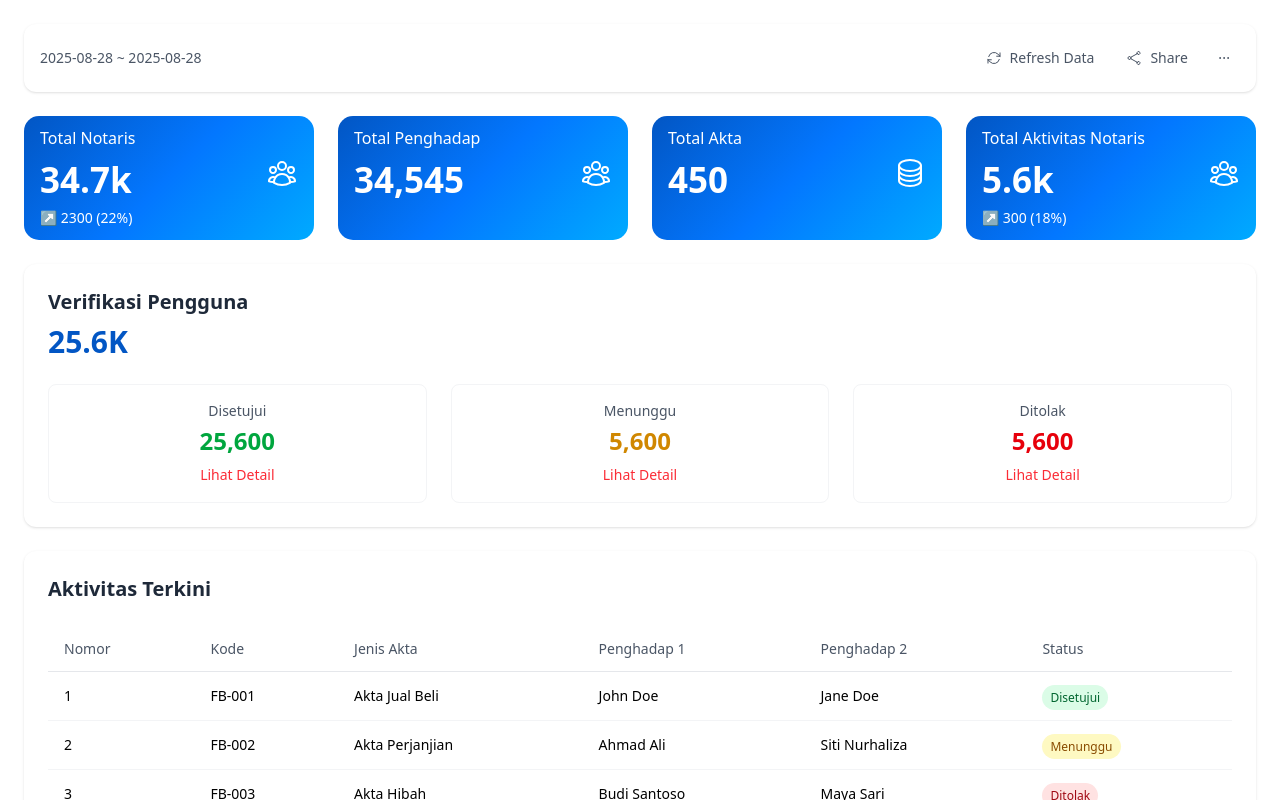
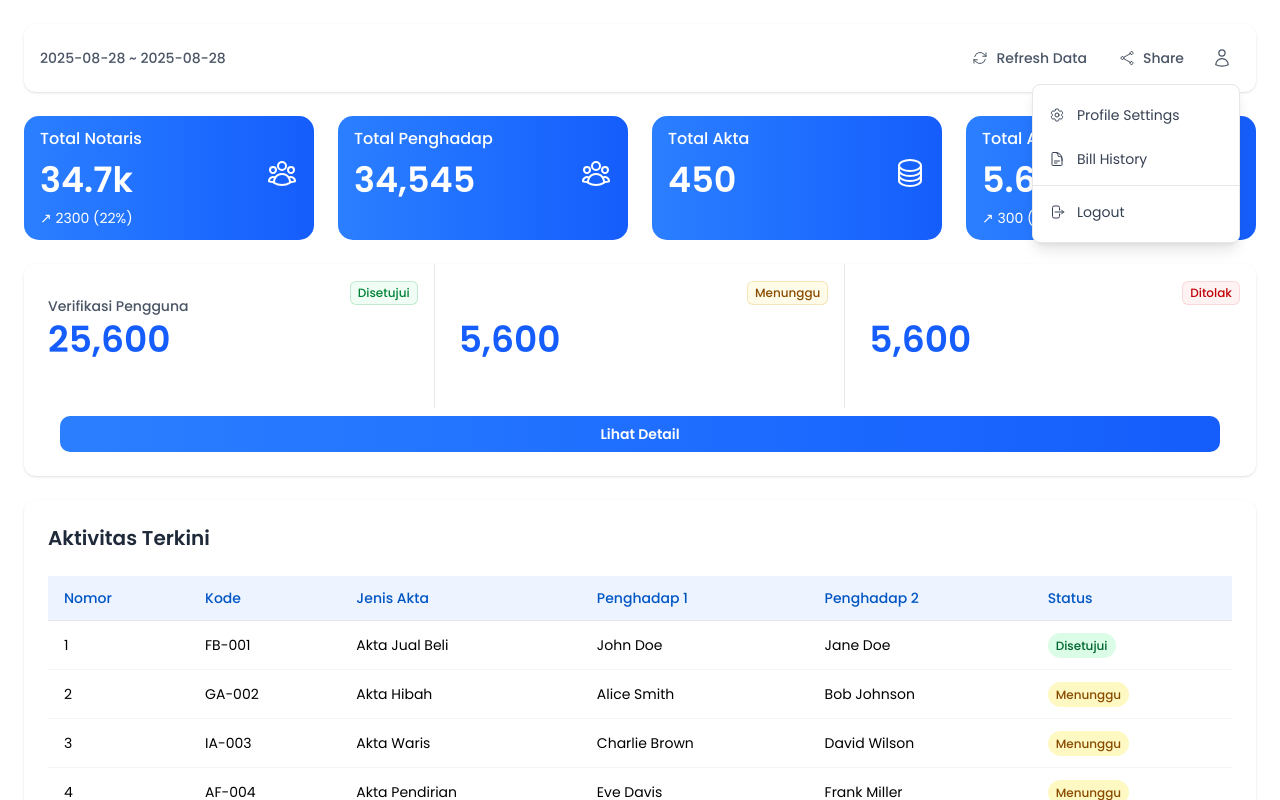
Before and after one commit to DevanoAlif22/enotaris-web, a React (Vite) app: page /tes in a window 1280 px wide. Both pictures are taken after a click on the button 1224 px from the left and 58 px from the top of the page. Shown: the top 800 px of the page. Built offline with nearby package versions, Linux system fonts and the light colour scheme.

Commit message:
fix: ui dashboard

```diff
--- a/src/components/TopBar.jsx
+++ b/src/components/TopBar.jsx
@@ -1,9 +1,13 @@
+"use client";
+
 import {
   BellIcon,
   Bars3Icon,
   SunIcon,
   MoonIcon,
-  ChevronDownIcon,
+  UserIcon,
+  DocumentTextIcon,
+  ArrowRightOnRectangleIcon,
 } from "@heroicons/react/24/outline";
 import { useState, useRef, useEffect } from "react";
 import { Link } from "react-router-dom";
@@ -27,19 +31,17 @@ export default function TopBar({
   }, []);
 
   return (
-    <div className="bg-white dark:bg-[#0b0255] shadow-lg px-4 md:px-6 py-3 sticky top-0 z-10">
+    <div className="bg-white  shadow-lg px-4 md:px-6 py-3 sticky top-0 z-10">
       <div className="flex items-center justify-between">
         {/* Left */}
         <div className="flex items-center gap-3">
           <button
             onClick={onToggleSidebar}
-            className="lg:hidden p-2 rounded-lg hover:bg-gray-100 dark:hover:bg-white/10"
+            className="lg:hidden p-2 rounded-lg hover:bg-gray-100"
           >
-            <Bars3Icon className="w-6 h-6 text-gray-800 dark:text-white" />
+            <Bars3Icon className="w-6 h-6 text-gray-800" />
           </button>
-          <h1 className="text-2xl font-bold text-gray-800 dark:text-white">
-            {pageTitle}
-          </h1>
+          <h1 className="text-2xl font-bold text-gray-800">{pageTitle}</h1>
         </div>
 
         {/* Right */}
@@ -55,7 +57,7 @@ export default function TopBar({
 
           {/* Notifications */}
           <button className="relative p-2 rounded-lg">
-            <BellIcon className="w-6 h-6 text-gray-700 dark:text-white" />
+            <BellIcon className="w-6 h-6 text-gray-700" />
             {noOfNotifications > 0 && (
               <span className="absolute -top-1 -right-1 bg-[#0256c4] text-white text-xs rounded-full w-5 h-5 flex items-center justify-center">
                 {noOfNotifications}
@@ -72,29 +74,33 @@ export default function TopBar({
               <img
                 src="/images/profile-black.png"
                 alt="profile"
-                className="w-9 h-9 rounded-full block dark:hidden"
+                className="w-9 h-9 rounded-full block"
               />
-              <img
-                src="/images/profile-white.png"
-                alt="profile"
-                className="w-9 h-9 rounded-full hidden dark:block"
-              />
-              <ChevronDownIcon className="w-4 h-4 text-gray-600 dark:text-white" />
             </button>
 
             {menuOpen && (
-              <div className="absolute right-0 mt-2 w-56 rounded-lg bg-white dark:bg-[#0b0255] shadow-lg overflow-hidden">
-                <Link to="/app/settings-profile" className="block px-4 py-2">
-                  Profile Settings
+              <div className="absolute right-0 mt-2 w-56 rounded-lg bg-white shadow-lg border border-gray-100 overflow-hidden py-1">
+                <Link
+                  to="/app/settings-profile"
+                  className="flex items-center gap-3 px-4 py-3 text-gray-700 hover:bg-[#0256c4] hover:text-white hover:rounded-md duration-100 ease-in"
+                >
+                  <UserIcon className="w-5 h-5" />
+                  <span>Profile Settings</span>
                 </Link>
-                <Link to="/app/settings-billing" className="block px-4 py-2">
-                  Bill History
+                <Link
+                  to="/app/settings-billing"
+                  className="flex items-center gap-3 px-4 py-3 text-gray-700 hover:bg-[#0256c4] hover:text-white hover:rounded-md duration-100 ease-in"
+                >
+                  <DocumentTextIcon className="w-5 h-5" />
+                  <span>Bill History</span>
                 </Link>
+                <div className="border-t border-gray-100 my-1"></div>
                 <button
-                  className="w-full text-left px-4 py-2"
+                  className="flex items-center gap-3 w-full text-left px-4 py-3 text-gray-700 hover:bg-[#0256c4] hover:text-white hover:rounded-md duration-100 ease-in"
                   onClick={() => (window.location.href = "/logout")}
                 >
-                  Logout
+                  <ArrowRightOnRectangleIcon className="w-5 h-5" />
+                  <span>Logout</span>
                 </button>
               </div>
             )}
--- a/src/index.css
+++ b/src/index.css
@@ -1,3 +1,5 @@
+@import url("https://fonts.googleapis.com/css2?family=Poppins:wght@400;500;600&display=swap");
+
 @import "tailwindcss";
 
 .color-primary {
@@ -7,3 +9,9 @@
 .bg-gradient {
   background: linear-gradient(135deg, #0256c4 0%, #0377ff 50%, #00aaff 100%);
 }
+
+@layer base {
+  html {
+    font-family: "Poppins", sans-serif;
+  }
+}
--- a/src/layouts/MainLayout.jsx
+++ b/src/layouts/MainLayout.jsx
@@ -18,7 +18,7 @@ export default function MainLayout() {
   }, [theme]);
 
   return (
-    <div className="min-h-screen bg-[#f7f7f7] dark:bg-[#0b0b16]">
+    <div className="min-h-screen bg-[#f7f7f7] ">
       <Sidebar open={sidebarOpen} onClose={() => setSidebarOpen(false)} />
 
       {/* area konten geser 18rem saat lg+ */}
--- a/src/pages/dashboard/HomePage.jsx
+++ b/src/pages/dashboard/HomePage.jsx
@@ -1,12 +1,20 @@
+"use client";
+
+import { useState } from "react";
 import UserGroupIcon from "@heroicons/react/24/outline/UserGroupIcon";
 import CircleStackIcon from "@heroicons/react/24/outline/CircleStackIcon";
 import {
   ArrowPathIcon,
   ShareIcon,
-  EllipsisHorizontalIcon,
+  UserIcon,
+  Cog6ToothIcon,
+  DocumentTextIcon,
+  ArrowRightOnRectangleIcon,
 } from "@heroicons/react/24/outline";
 
-const HomePage = () => {
+export default function HomePage() {
+  const [isOpen, setIsOpen] = useState(false);
+
   const metrics = [
     {
       title: "Total Notaris",
@@ -51,18 +59,34 @@ const HomePage = () => {
     },
     {
       nomor: 2,
-      kode: "FB-002",
-      jenisAkta: "Akta Perjanjian",
-      penghadap1: "Ahmad Ali",
-      penghadap2: "Siti Nurhaliza",
+      kode: "GA-002", // updated kode from FB-002 to GA-002
+      jenisAkta: "Akta Hibah", // updated from Akta Perjanjian to Akta Hibah
+      penghadap1: "Alice Smith", // updated from Ahmad Ali to Alice Smith
+      penghadap2: "Bob Johnson", // updated from Siti Nurhaliza to Bob Johnson
       status: "Menunggu",
     },
     {
       nomor: 3,
-      kode: "FB-003",
-      jenisAkta: "Akta Hibah",
-      penghadap1: "Budi Santoso",
-      penghadap2: "Maya Sari",
+      kode: "IA-003", // updated kode from FB-003 to IA-003
+      jenisAkta: "Akta Waris", // updated from Akta Hibah to Akta Waris
+      penghadap1: "Charlie Brown", // updated from Budi Santoso to Charlie Brown
+      penghadap2: "David Wilson", // updated from Maya Sari to David Wilson
+      status: "Menunggu", // updated from Ditolak to Menunggu
+    },
+    {
+      nomor: 4,
+      kode: "AF-004",
+      jenisAkta: "Akta Pendirian",
+      penghadap1: "Eve Davis",
+      penghadap2: "Frank Miller",
+      status: "Menunggu",
+    },
+    {
+      nomor: 5,
+      kode: "OR-005",
+      jenisAkta: "Akta Perjanjian",
+      penghadap1: "Grace Lee",
+      penghadap2: "Henry Taylor",
       status: "Ditolak",
     },
   ];
@@ -115,12 +139,51 @@ const HomePage = () => {
             <ShareIcon className="w-4 h-4" />
             <span className="hidden sm:inline">Share</span>
           </button>
+
+          <div className="relative">
             <button
-            onClick={handleMore}
-            className="p-2 text-gray-600 hover:text-gray-800 hover:bg-gray-100 rounded-lg transition-colors"
+              onClick={() => setIsOpen(!isOpen)}
+              className="p-2 hover:bg-gray-100 rounded-full transition-colors"
             >
-            <EllipsisHorizontalIcon className="w-4 h-4" />
+              <UserIcon className="w-5 h-5 text-gray-600" />
             </button>
+
+            {isOpen && (
+              <div className="absolute right-0 mt-2 w-52 bg-white rounded-lg shadow-lg border border-gray-200 py-2 z-50 overflow-hidden">
+                <button
+                  onClick={() => {
+                    console.log("Profile Settings clicked");
+                    setIsOpen(false);
+                  }}
+                  className="w-full px-4 py-3 text-left text-sm text-gray-700 hover:bg-gray-50 transition-colors flex items-center gap-3"
+                >
+                  <Cog6ToothIcon className="w-4 h-4" />
+                  Profile Settings
+                </button>
+                <button
+                  onClick={() => {
+                    console.log("Bill History clicked");
+                    setIsOpen(false);
+                  }}
+                  className="w-full px-4 py-3 text-left text-sm text-gray-700 hover:bg-gray-50 transition-colors flex items-center gap-3"
+                >
+                  <DocumentTextIcon className="w-4 h-4" />
+                  Bill History
+                </button>
+                <hr className="my-1 border-gray-200" />
+                <button
+                  onClick={() => {
+                    console.log("Logout clicked");
+                    setIsOpen(false);
+                  }}
+                  className="w-full px-4 py-3 text-left text-sm text-gray-700 hover:bg-gray-50 transition-colors flex items-center gap-3"
+                >
+                  <ArrowRightOnRectangleIcon className="w-4 h-4" />
+                  Logout
+                </button>
+              </div>
+            )}
+          </div>
         </div>
       </div>
 
@@ -129,7 +192,7 @@ const HomePage = () => {
         {metrics.map((metric, index) => (
           <div
             key={index}
-            className="bg-gradient text-white p-4 sm:p-4 sm:py-3 rounded-[15px]"
+            className="bg-gradient-to-r from-blue-500 to-blue-600 text-white p-4 sm:p-4 sm:py-3 rounded-[15px]"
           >
             <div className="flex items-center justify-between mb-3 sm:mb-2">
               <h3 className="text-xs sm:text-[16px] font-medium ">
@@ -151,34 +214,54 @@ const HomePage = () => {
         ))}
       </div>
 
-      {/* Verification Section */}
-      <div className="bg-white rounded-xl p-4 sm:p-6 shadow-sm">
-        <div className="flex flex-col sm:flex-row sm:items-center sm:justify-between mb-4 sm:mb-6">
-          <div className="mb-4 sm:mb-0">
-            <h2 className="text-lg sm:text-xl font-semibold text-gray-800">
+      {/* Verification Section - Updated with AmountStats design */}
+      <div className="bg-white rounded-xl shadow-sm overflow-hidden">
+        <div className="grid grid-cols-1 sm:grid-cols-3 divide-y sm:divide-y-0 sm:divide-x divide-gray-200">
+          {/* Disetujui Card */}
+          <div className="relative p-6 bg-white">
+            <div className="absolute top-4 right-4">
+              <span className="inline-flex items-center rounded-md bg-green-50 px-2 py-1 text-xs font-medium text-green-700 ring-1 ring-inset ring-green-600/20">
+                Disetujui
+              </span>
+            </div>
+            <div className="pt-2">
+              <div className="text-gray-600 text-sm font-medium mb-1">
                 Verifikasi Pengguna
-            </h2>
-            <p className="text-2xl sm:text-3xl font-bold text-[#0256c4] mt-1 sm:mt-2">
-              25.6K
-            </p>
+              </div>
+              <div className="text-blue-600 text-4xl font-bold mb-6">
+                25,600
+              </div>
             </div>
           </div>
 
-        <div className="grid grid-cols-1 sm:grid-cols-3 gap-4 sm:gap-6">
-          {verificationStats.map((stat, index) => (
-            <div
-              key={index}
-              className="text-center p-4 rounded-lg border border-gray-100"
-            >
-              <p className="text-sm text-gray-600 mb-1">{stat.label}</p>
-              <p className={`text-xl sm:text-2xl font-bold ${stat.color}`}>
-                {stat.value}
-              </p>
-              <button className="text-red-500 text-sm mt-2 hover:underline">
+          {/* Menunggu Card */}
+          <div className="relative p-6 bg-white">
+            <div className="absolute top-4 right-4">
+              <span className="inline-flex items-center rounded-md bg-yellow-50 px-2 py-1 text-xs font-medium text-yellow-800 ring-1 ring-inset ring-yellow-600/20">
+                Menunggu
+              </span>
+            </div>
+            <div className="pt-8">
+              <div className="text-blue-600 text-4xl font-bold mb-6">5,600</div>
+            </div>
+          </div>
+
+          {/* Ditolak Card */}
+          <div className="relative p-6 bg-white">
+            <div className="absolute top-4 right-4">
+              <span className="inline-flex items-center rounded-md bg-red-50 px-2 py-1 text-xs font-medium text-red-700 ring-1 ring-inset ring-red-600/10">
+                Ditolak
+              </span>
+            </div>
+            <div className="pt-8">
+              <div className="text-blue-600 text-4xl font-bold mb-6">5,600</div>
+            </div>
+          </div>
+        </div>
+        <div className="flex justify-center text-center">
+          <button className="mt-2 mb-6 w-290 text-white font-semibold text-sm font-medium transition-colors bg-gradient-to-r from-blue-500 to-blue-600 sm:p-20 sm:py-2 rounded-[10px] hover:from-blue-600 hover:to-blue-700">
             Lihat Detail
           </button>
-            </div>
-          ))}
         </div>
       </div>
 
@@ -234,22 +317,22 @@ const HomePage = () => {
           <table className="w-full">
             <thead>
               <tr className="border-b border-gray-200">
-                <th className="text-left py-3 px-4 font-medium text-gray-600 text-sm">
+                <th className="text-left py-3 px-4 font-medium bg-[#edf4ff] text-[#0256c4] text-sm">
                   Nomor
                 </th>
-                <th className="text-left py-3 px-4 font-medium text-gray-600 text-sm">
+                <th className="text-left py-3 px-4 font-medium bg-[#edf4ff] text-[#0256c4] text-sm">
                   Kode
                 </th>
-                <th className="text-left py-3 px-4 font-medium text-gray-600 text-sm">
+                <th className="text-left py-3 px-4 font-medium bg-[#edf4ff] text-[#0256c4] text-sm">
                   Jenis Akta
                 </th>
-                <th className="text-left py-3 px-4 font-medium text-gray-600 text-sm">
+                <th className="text-left py-3 px-4 font-medium bg-[#edf4ff] text-[#0256c4] text-sm">
                   Penghadap 1
                 </th>
-                <th className="text-left py-3 px-4 font-medium text-gray-600 text-sm">
+                <th className="text-left py-3 px-4 font-medium bg-[#edf4ff] text-[#0256c4] text-sm">
                   Penghadap 2
                 </th>
-                <th className="text-left py-3 px-4 font-medium text-gray-600 text-sm">
+                <th className="text-left py-3 px-4 font-medium bg-[#edf4ff] text-[#0256c4] text-sm">
                   Status
                 </th>
               </tr>
@@ -282,10 +365,14 @@ const HomePage = () => {
               ))}
             </tbody>
           </table>
+
+          <div className="text-center mt-7">
+            <button className="bg-[#edf4ff] text-[#0256c4] w-full h-10 rounded-md hover:bg-[#7b9cc9] hover:text-white text-sm transition-colors font-medium">
+              Lihat Detail
+            </button>
+          </div>
         </div>
       </div>
     </div>
   );
-};
-
-export default HomePage;
+}
```
Lines whose indentation alone changed are shown as unchanged.
